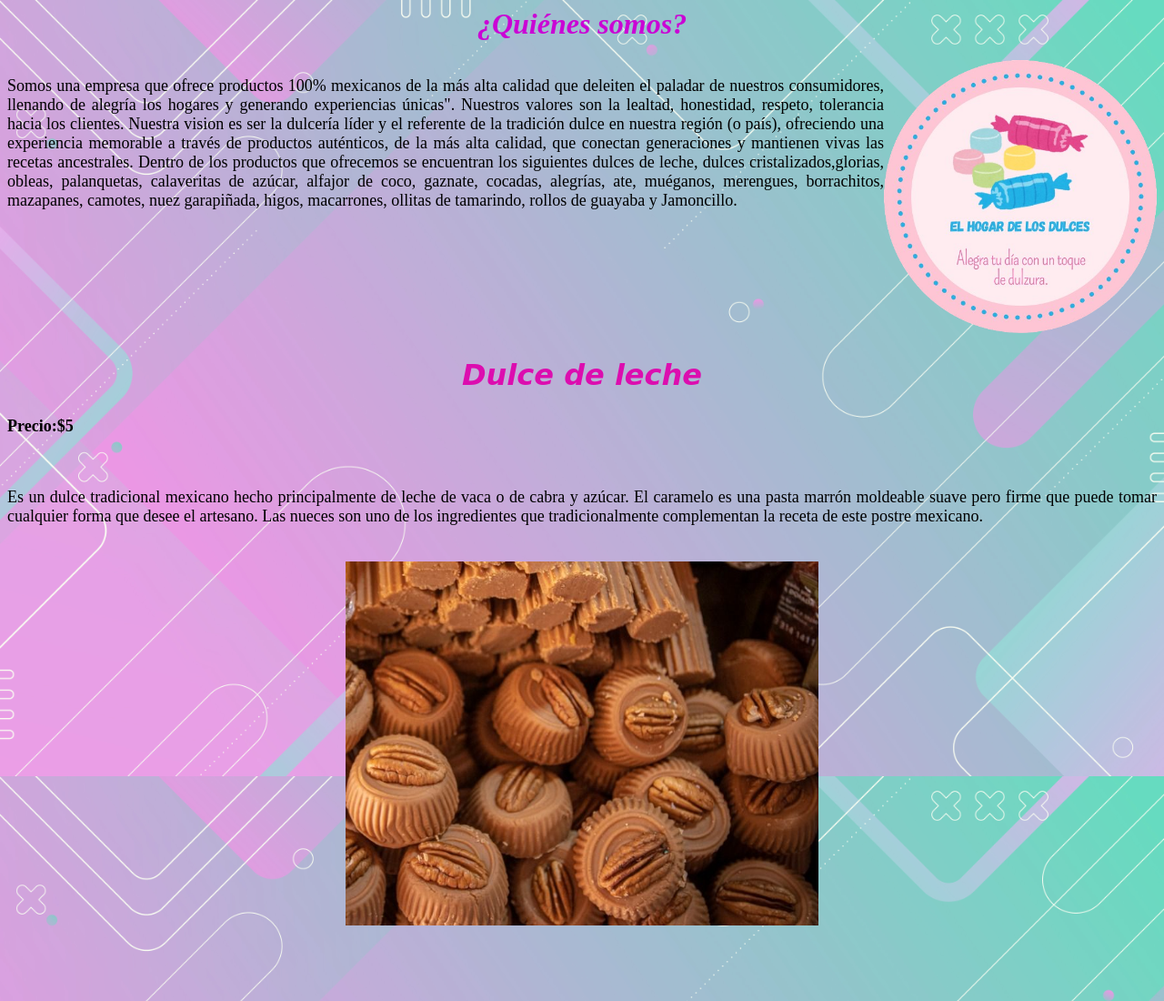
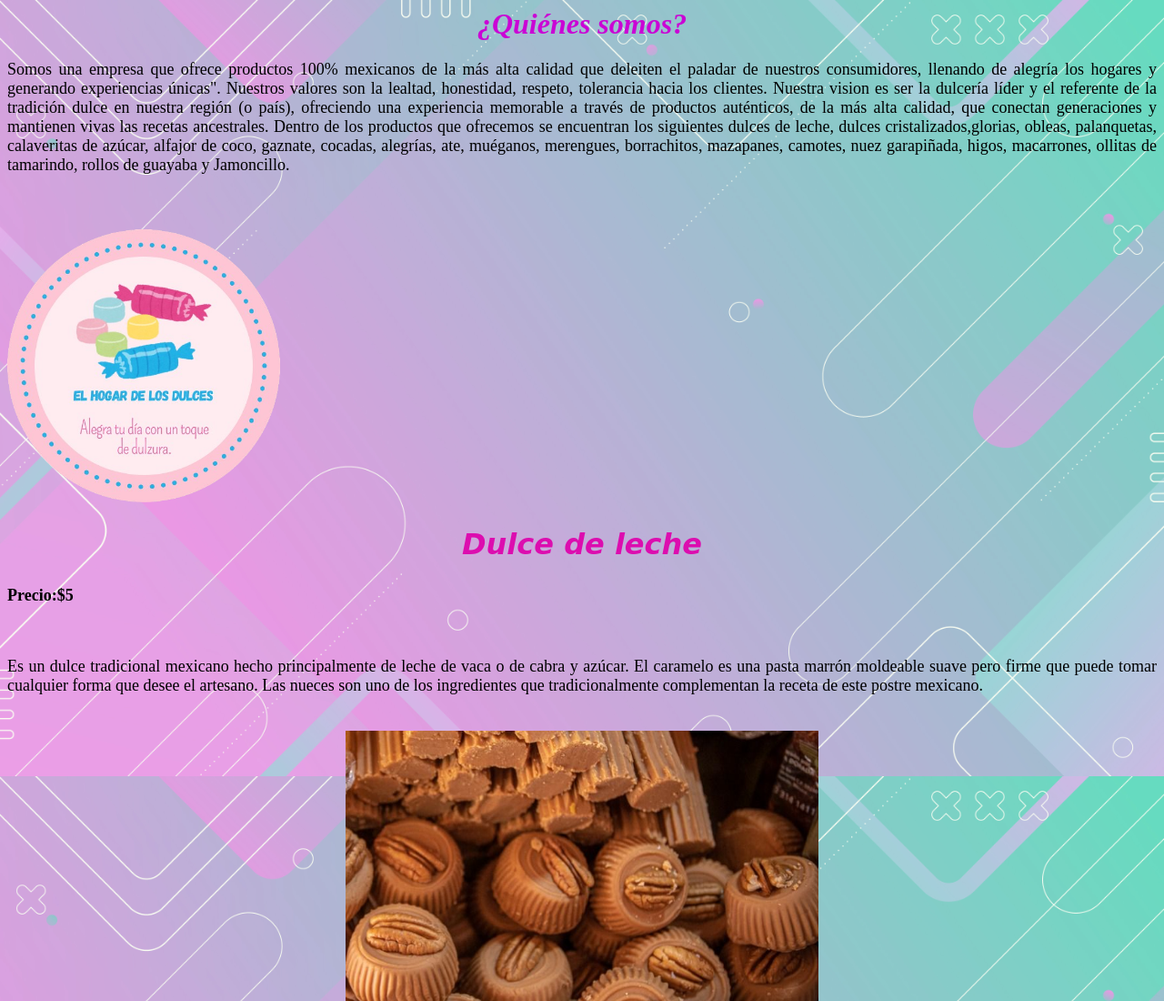
Before and after one commit to elhogardelosdulces/cocada.com, a plain HTML site: page index.html in a window 1280 px wide. Shown: the top 1100 px of the page at 91% size. Drawn offline with Linux system fonts and the light colour scheme.

Commit message:
style.css

```diff
--- a/style.css
+++ b/style.css
@@ -45,11 +45,6 @@ p{
     text-decoration: #ed9af2;
     font-size: large;
 }
-.contenedor{
-    display: flex;
-   justify-content: right;
-   font-size: large;
-}
 
 #boton2{
     background-color: rgb(90, 234, 217);
```
